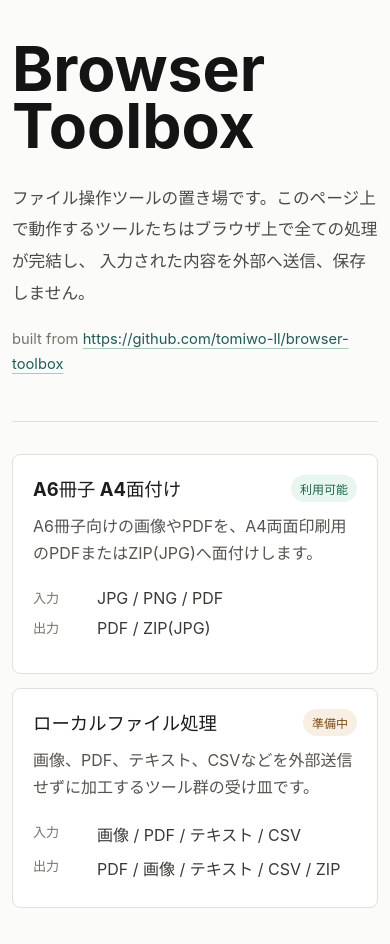
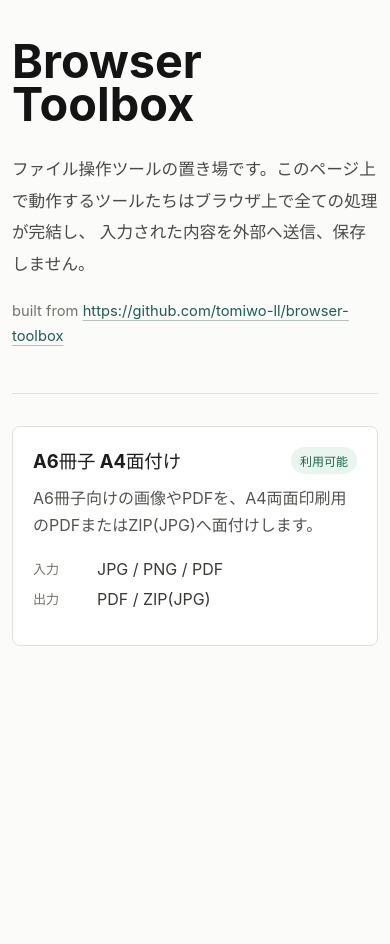
Before and after one commit to tomiwo-ll/browser-toolbox, a React (Vite) app: page / in a window 390 px wide. Shown: the top 944 px of the page. After the commit the page ends 844 px from the top, so only its background shows below. Built offline with nearby package versions, Linux system fonts and the light colour scheme.

Commit message:
Polish toolbox landing page

```diff
--- a/src/data/tools.ts
+++ b/src/data/tools.ts
@@ -20,16 +20,6 @@ export const tools: ToolDefinition[] = [
     outputTypes: ["PDF", "ZIP(JPG)"],
     path: "/tools/a6-to-a4-booklet-imposition",
     status: "available"
-  },
-  {
-    id: "local-file-workbench",
-    name: "ローカルファイル処理",
-    summary:
-      "画像、PDF、テキスト、CSVなどを外部送信せずに加工するツール群の受け皿です。",
-    inputTypes: ["画像", "PDF", "テキスト", "CSV"],
-    outputTypes: ["PDF", "画像", "テキスト", "CSV", "ZIP"],
-    path: "/tools",
-    status: "planned"
   }
 ];
 
--- a/src/styles.css
+++ b/src/styles.css
@@ -55,7 +55,7 @@ p {
 .product-name {
   margin-bottom: 28px;
   color: #141414;
-  font-size: clamp(3rem, 9vw, 6.5rem);
+  font-size: clamp(2.35rem, 6vw, 3rem);
   font-weight: 740;
   line-height: 0.92;
   letter-spacing: 0;
@@ -196,7 +196,7 @@ h3 {
 .tool-hero h1 {
   margin: 0 0 18px;
   color: #141414;
-  font-size: clamp(2.4rem, 7vw, 5rem);
+  font-size: clamp(2.15rem, 5vw, 3rem);
   line-height: 1;
   letter-spacing: 0;
 }
@@ -424,6 +424,6 @@ h3 {
   }
 
   .product-name {
-    font-size: clamp(2.7rem, 16vw, 4.5rem);
+    font-size: clamp(2.35rem, 12vw, 3rem);
   }
 }
```
